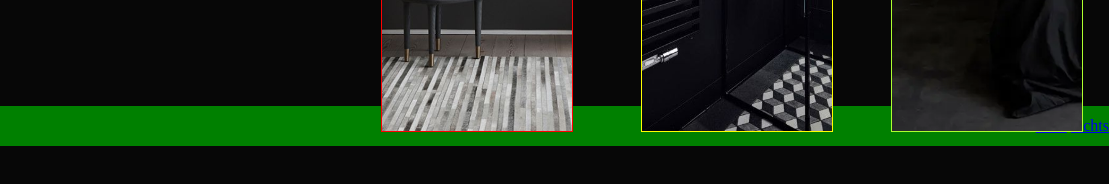
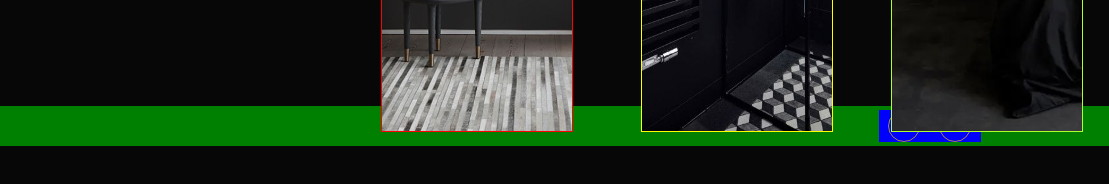
Before and after one commit to aschneiderbuch/12_Tag_Lev3_1_css-einfu-hrung_position, a plain HTML site: page index.html in a window 1280 px wide. Shown: the part 548-732 px from the top of the page, 171-1280 px from the left. Drawn offline with Linux system fonts and the light colour scheme.

Commit message:
ButtonEnde

```diff
--- a/assets/css/style.css
+++ b/assets/css/style.css
@@ -266,3 +266,24 @@ footer{
 }
 
 /* ******************** buttons ******************** */
+
+.footer__buttons{
+    display: flex;
+    justify-content: space-around;
+    background-color: blue;
+    margin-right: 8rem;
+
+    width: 8vw;
+}
+
+.footer__buttons>a{
+    text-decoration: none;
+    border-radius: 10rem;
+    font-size: 0.7rem;
+    width: 2rem;
+    height: 2rem;
+    text-align: center;
+    padding-top: 0.55rem;
+    border: 0.5px solid #AC8059;
+    color: #AC8059;
+}
--- a/index.html
+++ b/index.html
@@ -67,9 +67,9 @@
         </section>
 
         <!-- *****************  footer zwei Nav buttons ********* -->
-        <nav>
-            <a href="#">links</a>
-            <a href="#">rechts</a>
+        <nav class="footer__buttons">
+            <a href="#"><</a>
+            <a href="#">></a>
         </nav>
 
     </footer>
```
